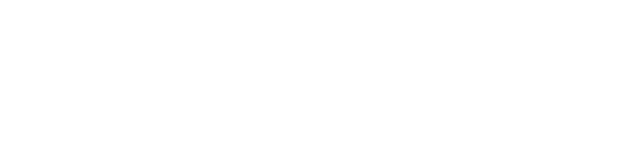
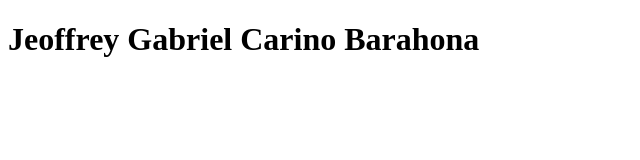
Before and after one commit to JeffreyCarino/IN5DV, a plain HTML site: page index.html in a window 1280 px wide. Shown: the whole page, without its empty margins (0-640 px from the left). Drawn offline with Linux system fonts and the light colour scheme.

Commit message:
Se agrego un titulo en el body

```diff
--- a/index.html
+++ b/index.html
@@ -6,6 +6,7 @@
     <title>Primera pagina con git</title>
 </head>
 <body>
+    <h1>Jeoffrey Gabriel Carino Barahona</h1>
 
 </body>
 </html>
```
